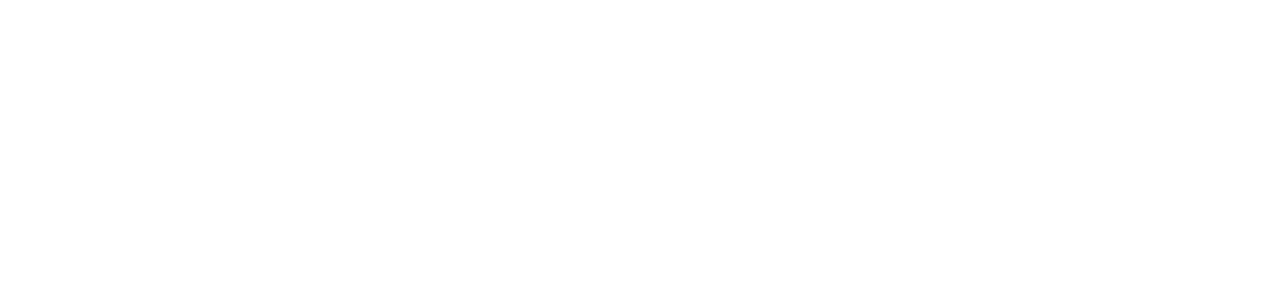
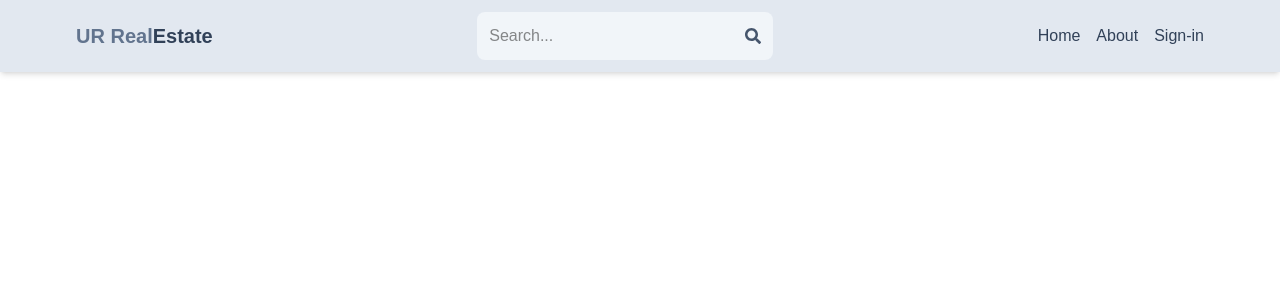
Before and after one commit to Aadil092/ur-estate, a Next.js app: page / in a window 1280 px wide. Shown: the top 300 px of the page. Built offline with nearby package versions, Linux system fonts and the light colour scheme.

Commit message:
Add the header component

```diff
--- a/src/app/layout.js
+++ b/src/app/layout.js
@@ -1,5 +1,6 @@
 import { Geist, Geist_Mono } from "next/font/google";
 import "./globals.css";
+import Header from "@/components/Header";
 
 const geistSans = Geist({
   variable: "--font-geist-sans",
@@ -22,6 +23,7 @@
       <body
         className={`${geistSans.variable} ${geistMono.variable} antialiased`}
       >
+        <Header/>
         {children}
       </body>
     </html>
--- /dev/null
+++ b/src/components/Header.jsx
@@ -0,0 +1,84 @@
+// 'use client';
+
+import { FaSearch } from 'react-icons/fa';
+import Link from 'next/link';
+// import { SignedIn, SignedOut, UserButton } from '@clerk/nextjs';
+
+// import { useEffect, useState } from 'react';
+// import { useSearchParams, useRouter } from 'next/navigation';
+export default function Header() {
+//   const searchParams = useSearchParams();
+//   const router = useRouter();
+//   const [searchTerm, setSearchTerm] = useState('');
+
+//   useEffect(() => {
+//     const urlParams = new URLSearchParams(searchParams);
+//     const searchTermFromUrl = urlParams.get('searchTerm');
+//     if (searchTermFromUrl) {
+//       setSearchTerm(searchTermFromUrl);
+//     }
+//   }, [searchParams]);
+
+//   const handleSubmit = (e) => {
+//     e.preventDefault();
+//     const urlParams = new URLSearchParams(searchParams);
+//     urlParams.set('searchTerm', searchTerm);
+//     const searchQuery = urlParams.toString();
+//     router.push(`/search?${searchQuery}`);
+//   };
+
+  return (
+    <header className='bg-slate-200 shadow-md'>
+      <div className='flex justify-between items-center max-w-6xl mx-auto p-3'>
+        <Link href='/'>
+          <h1 className='font-bold text-sm sm:text-xl flex flex-wrap'>
+            <span className='text-slate-500'>UR Real</span>
+            <span className='text-slate-700'>Estate</span>
+          </h1>
+        </Link>
+        <form
+          className='bg-slate-100 p-3 rounded-lg flex items-center'
+        //   onSubmit={handleSubmit}
+        >
+          <input
+            type='text'
+            placeholder='Search...'
+            className='bg-transparent focus:outline-none w-24 sm:w-64'
+            // value={searchTerm}
+            // onChange={(e) => setSearchTerm(e.target.value)}
+          />
+          <button>
+            <FaSearch className='text-slate-600' />
+          </button>
+        </form>
+        <ul className='flex gap-4'>
+          <Link href='/'>
+            <li className='hidden md:inline text-slate-700 hover:underline'>
+              Home
+            </li>
+          </Link>
+          <Link href='/about'>
+            <li className='hidden md:inline text-slate-700 hover:underline'>
+              About
+            </li>
+          </Link>
+          <Link href='/sign-in'>
+          <li className='hidden md:inline text-slate-700 hover:underline'>
+              Sign-in
+            </li>
+          </Link>
+          {/* <SignedIn>
+            <UserButton />
+          </SignedIn>
+          <SignedOut>
+            <Link href='/sign-in'>
+              <li className='hidden md:inline text-slate-700 hover:underline'>
+                Sign In
+              </li>
+            </Link>
+          </SignedOut> */}
+        </ul>
+      </div>
+    </header>
+  );
+}
```
Also changed, not shown: package.json (+4 -3 lines), 1 other file (tests, documents, lock files or other folders).
